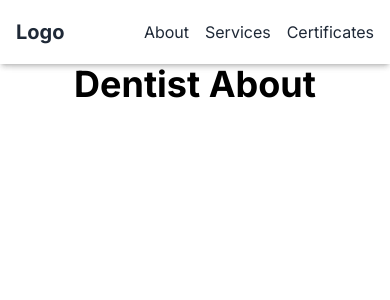
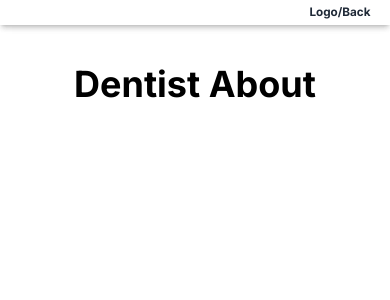
Before and after one commit to SzymonResiak/porazko-website, a Vue app: page /dentist/about in a window 390 px wide. Shown: the top 300 px of the page. Built offline with nearby package versions, Linux system fonts and the light colour scheme.

Commit message:
refactor NavBar component for responsive design and dynamic link rendering

```diff
--- a/src/components/NavBar.vue
+++ b/src/components/NavBar.vue
@@ -1,47 +1,39 @@
 <template>
-  <nav class="fixed top-0 left-0 w-full bg-white shadow-md">
-    <div class="container mx-auto flex items-center justify-between h-16 px-4">
-      <!-- Logo or Back to Home -->
-      <router-link to="/" class="text-xl font-bold text-gray-800"
-        >Logo</router-link
-      >
-
-      <!-- Dynamic Links -->
-      <div class="flex space-x-4">
+  <nav
+    class="fixed top-0 left-0 w-full bg-white shadow-md"
+    :class="navHeightClass"
+  >
+    <div class="flex items-center h-full pl-[5%]">
+      <!-- Router Links (Left Side, dynamic width and gap based on screen size) -->
+      <div class="flex" :class="[navWidthClass, navGapClass]">
         <template v-if="isDentistRoute">
           <router-link
-            to="/dentist/about"
-            class="text-gray-800 hover:text-green-500"
-            >About</router-link
+            v-for="link in dentistLinks"
+            :key="link.path"
+            :to="link.path"
+            class="flex items-center justify-center text-center opacity-80 transition-all duration-200 min-w-0"
+            :class="{ 'opacity-100 font-bold': isActive(link.path) }"
           >
-          <router-link
-            to="/dentist/services"
-            class="text-gray-800 hover:text-green-500"
-            >Services</router-link
-          >
-          <router-link
-            to="/dentist/certificates"
-            class="text-gray-800 hover:text-green-500"
-            >Certificates</router-link
-          >
+            <span :class="navLinkClass">{{ link.label }}</span>
+          </router-link>
         </template>
+
         <template v-if="isNephrologistRoute">
           <router-link
-            to="/nephrologist/about"
-            class="text-gray-800 hover:text-blue-500"
-            >About</router-link
+            v-for="link in nephrologistLinks"
+            :key="link.path"
+            :to="link.path"
+            class="flex items-center justify-center text-center opacity-80 transition-all duration-200 min-w-0"
+            :class="{ 'opacity-100 font-bold': isActive(link.path) }"
           >
-          <router-link
-            to="/nephrologist/services"
-            class="text-gray-800 hover:text-blue-500"
-            >Services</router-link
-          >
-          <router-link
-            to="/nephrologist/certificates"
-            class="text-gray-800 hover:text-blue-500"
-            >Certificates</router-link
-          >
+            <span :class="navLinkClass">{{ link.label }}</span>
+          </router-link>
         </template>
+      </div>
+
+      <!-- Logo (Right Side, 5% from the edge) -->
+      <div class="absolute right-[5%] flex items-center justify-center">
+        <router-link to="/" :class="logoClass"> Logo/Back </router-link>
       </div>
     </div>
   </nav>
@@ -54,7 +46,100 @@ import { useRoute } from 'vue-router';
 const route = useRoute();
 
 const isDentistRoute = computed(() => route.path.startsWith('/dentist/'));
+
 const isNephrologistRoute = computed(() =>
   route.path.startsWith('/nephrologist/')
 );
+
+// Check if a link is active
+const isActive = (path) => route.path === path;
+
+// Computed property for the navigation height class
+const navHeightClass = computed(() => {
+  return `
+    h-[10vh]
+    mobile:h-[3vh]
+    tablet:h-[3.5vh]
+    laptop:h-[3vh]
+    desktop:h-[4vh]
+    xl-desktop:h-[3.5vh]  // Standard height for large desktop
+    mobile-landscape:h-[6vh]  // Mobile landscape height (shorter height)
+    tablet-landscape:h-[5vh]  // Tablet landscape height
+    laptop-landscape:h-[4.5vh]  // Laptop landscape height
+    desktop-landscape:h-[4.5vh]  // Desktop landscape height
+    xl-desktop-landscape:h-[3.5vh]  // Large desktop landscape height
+  `;
+});
+
+const navGapClass = computed(() => {
+  return `
+    gap-2
+    mobile:gap-4
+    tablet:gap-5
+    laptop:gap-6
+    desktop:gap-7
+    xl-desktop:gap-8
+    mobile-landscape:gap-7
+    tablet-landscape:gap-8
+    laptop-landscape:gap-9
+    desktop-landscape:gap-10
+    xl-desktop-landscape:gap-12
+  `;
+});
+
+const navWidthClass = computed(() => {
+  return `
+    w-[90%]
+    mobile:w-[80%]
+    tablet:w-[75%]
+    laptop:w-[70%]
+    desktop:w-[65%]
+    xl-desktop:w-[60%]
+    mobile-landscape:w-[85%]
+    tablet-landscape:w-[80%]
+    laptop-landscape:w-[75%]
+    desktop-landscape:w-[70%]
+    xl-desktop-landscape:w-[65%]
+  `;
+});
+
+const navLinkClass = computed(() => {
+  return `
+    whitespace-nowrap
+    text-gray-800
+    hover:text-black
+    mr-[2vw]
+    last:mr-0
+    text-[4.5vw]  // Default text size for small screens
+    mobile:text-[3vw]  // Mobile text size
+    tablet:text-[2.5vw]  // Tablet text size
+    laptop:text-[2.5vw]  // Laptop text size
+    desktop:text-[2.5vw]  // Default for desktops
+    xl-desktop:text-[2vw]  // Large desktop text size
+    mobile-landscape:text-[2.5vw]  // Mobile landscape text size
+    tablet-landscape:text-[1.5vw]  // Tablet landscape text size
+    laptop-landscape:text-[1.5vw]  // Laptop landscape text size
+    desktop-landscape:text-[1.5vw]  // Desktop landscape text size
+    xl-desktop-landscape:text-[1vw]  // Large desktop landscape text size
+  `;
+});
+
+const logoClass = computed(() => {
+  return `
+    font-bold
+    text-gray-800
+    hover:text-black
+    text-[4.5vw]  // Default text size for logo on small screens
+    mobile:text-[3vw]  // Mobile text size for logo
+    tablet:text-[2.5vw]  // Tablet text size for logo
+    laptop:text-[2.5vw]  // Laptop text size for logo
+    desktop:text-[2.5vw]  // Default logo text size for large desktops
+    xl-desktop:text-[2vw]  // Large desktop logo text size
+    mobile-landscape:text-[2.5vw]  // Mobile landscape logo text size
+    tablet-landscape:text-[1.5vw]  // Tablet landscape logo text size
+    laptop-landscape:text-[1.5vw]  // Laptop landscape logo text size
+    desktop-landscape:text-[1.5vw]  // Desktop landscape logo text size
+    xl-desktop-landscape:text-[1vw]  // Large desktop landscape logo text size
+  `;
+});
 </script>
```
